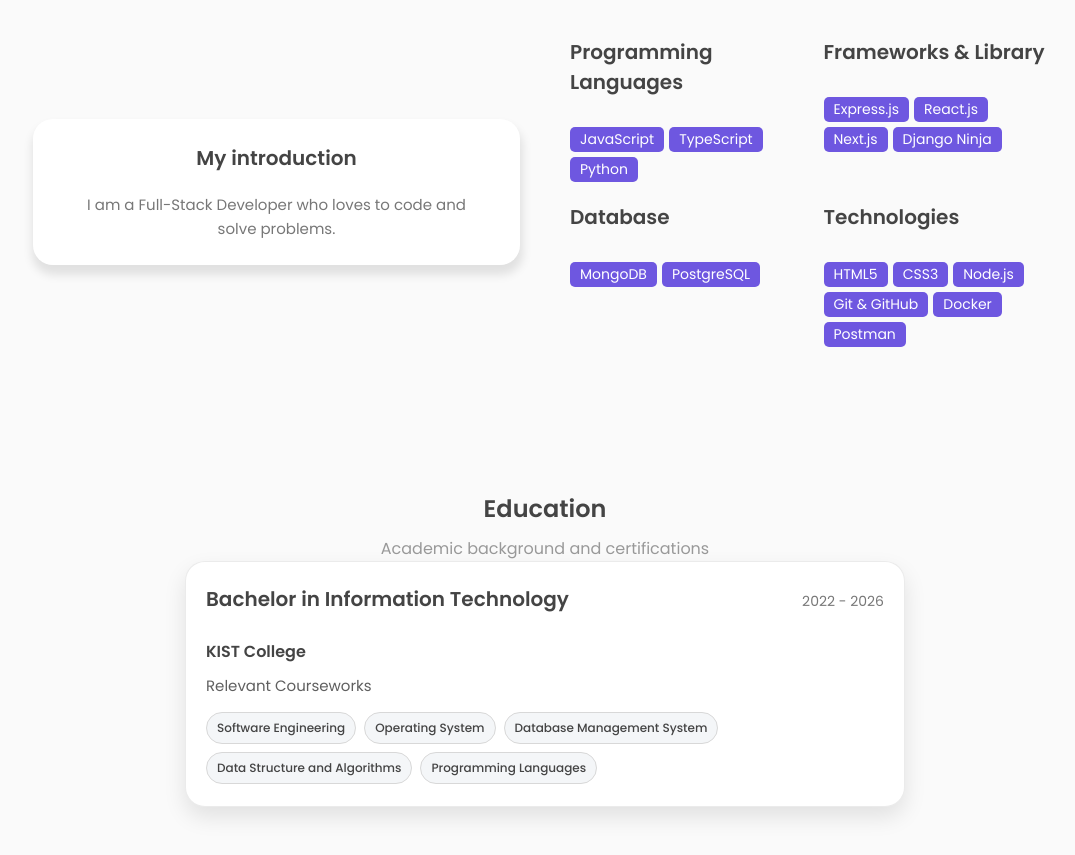
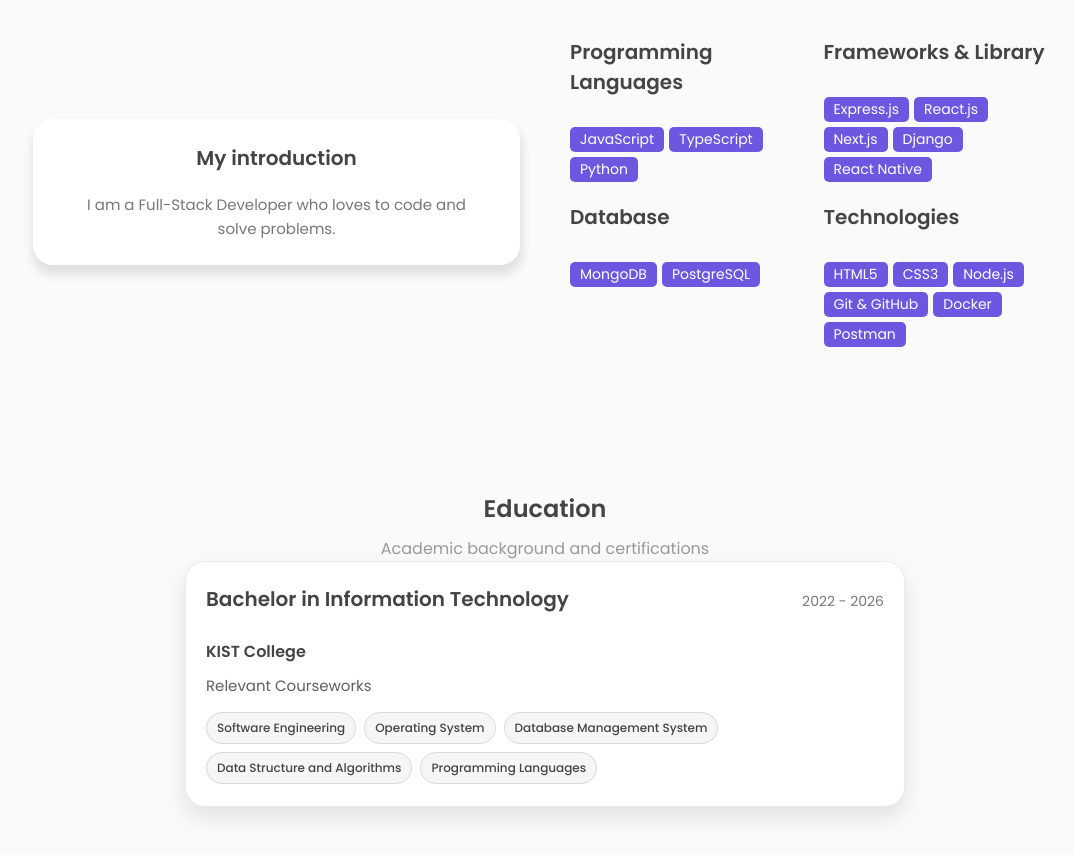
Before and after one commit to sandeshkhadka10/My_Personal_Portfolio, a plain HTML site: page index.html in a window 1280 px wide. Shown: the part 902-1757 px from the top of the page, without its empty margins (95-1170 px from the left). Drawn offline with nearby package versions, Linux system fonts and the light colour scheme.

Commit message:
fix: update the cv

```diff
--- a/index.html
+++ b/index.html
@@ -144,7 +144,8 @@
                   <span>Express.js</span>
                   <span>React.js</span>
                   <span>Next.js</span>
-                  <span>Django Ninja</span>
+                  <span>Django</span>
+                  <span>React Native</span>
                 </div>
               </div>
               <div class="skills-box">
```
Also changed, not shown: 1 other file.
